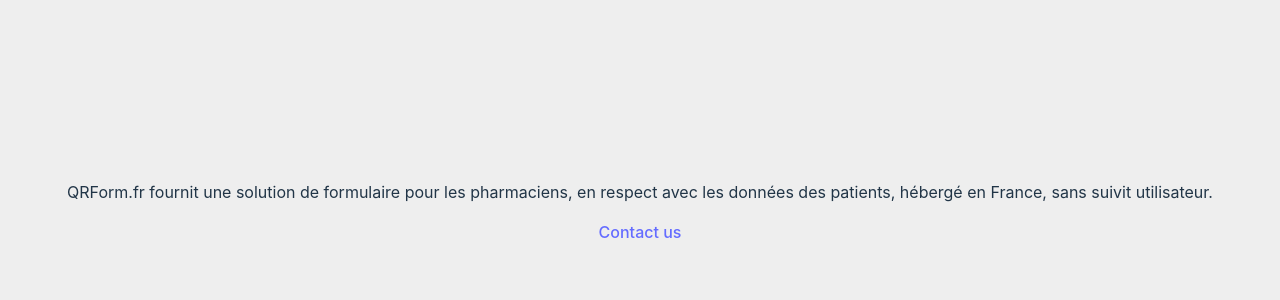
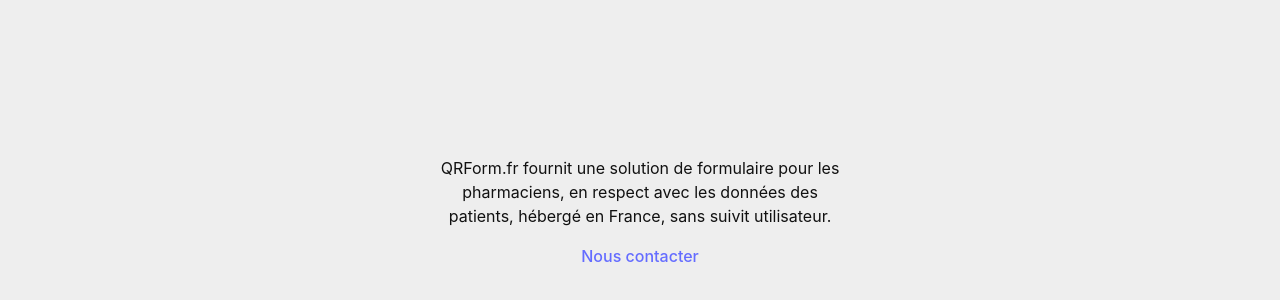
Before and after one commit to HugoGresse/qrform, a Svelte app: page / in a window 1280 px wide. Shown: the part 196-496 px from the top of the page. Built offline with nearby package versions, Linux system fonts and the light colour scheme; no server answers.

Commit message:
Update app

```diff
--- a/src/form/Form.svelte
+++ b/src/form/Form.svelte
@@ -7,6 +7,8 @@
     const FIELD_FILE_ANY = 1
     const FIELD_EMAIL = 3
     const FIELD_TEXT = 5
+
+    const FIELD_FILE = [FIELD_FILE_ANY]
 
     export let id
     let fields = []
@@ -18,7 +20,7 @@
 
     const getForm = async () => {
         const response = await fetch(`${API_URL}items/form/?fields=fields.*,title,form_type.*&filter[uuid][_eq]=${id}`)
-        const responseJson = JSON.parse(await response.text()).data
+        const responseJson = JSON.parse(await response.text()).data[0]
         fields = responseJson.fields
         title = responseJson.title
 
@@ -30,9 +32,14 @@
 
         const formData = new FormData()
         fields.forEach((field) => {
+            if(FIELD_FILE.includes(field.field_id)) {
+                console.log(values[field.id][0])
+                formData.append(`${field.id}`, values[field.id][0])
+            } else {
                 formData.append(field.id, values[field.id])
+            }
         })
-        formData.append('user', 'hubot')
+        formData.append('formId', id)
 
         const response = await fetch(SUBMIT_URL, {
             method: 'POST',
@@ -82,9 +89,11 @@
 
         <br/>
 
-        <Button color="secondary" on:click={onSubmit} touch type="submit" variant="outlined">
-            <Label>Envoyer</Label>
-        </Button>
+        {#if fields.length}
+            <Button color="secondary" on:click={onSubmit} touch type="submit" variant="outlined">
+                <Label>Envoyer</Label>
+            </Button>
+        {/if}
 
     </form>
 </main>
--- a/src/lib/Home.svelte
+++ b/src/lib/Home.svelte
@@ -1,5 +1,8 @@
 <script>
     import { Link } from "svelte-routing"
+
+
+    let contactId = import.meta.env.VITE_CONTACT_ID
 </script>
 
 
@@ -10,6 +13,14 @@
     </p>
 
     <nav>
-        <Link to="/f/1">Contact us</Link>
+        <Link to="/f/{contactId}">Nous contacter</Link>
     </nav>
 </main>
+
+
+<style>
+    p {
+        color: #111;
+        max-width: 400px;
+    }
+</style>
```
Also changed, not shown: 1 other file (tests, documents, lock files or other folders).
